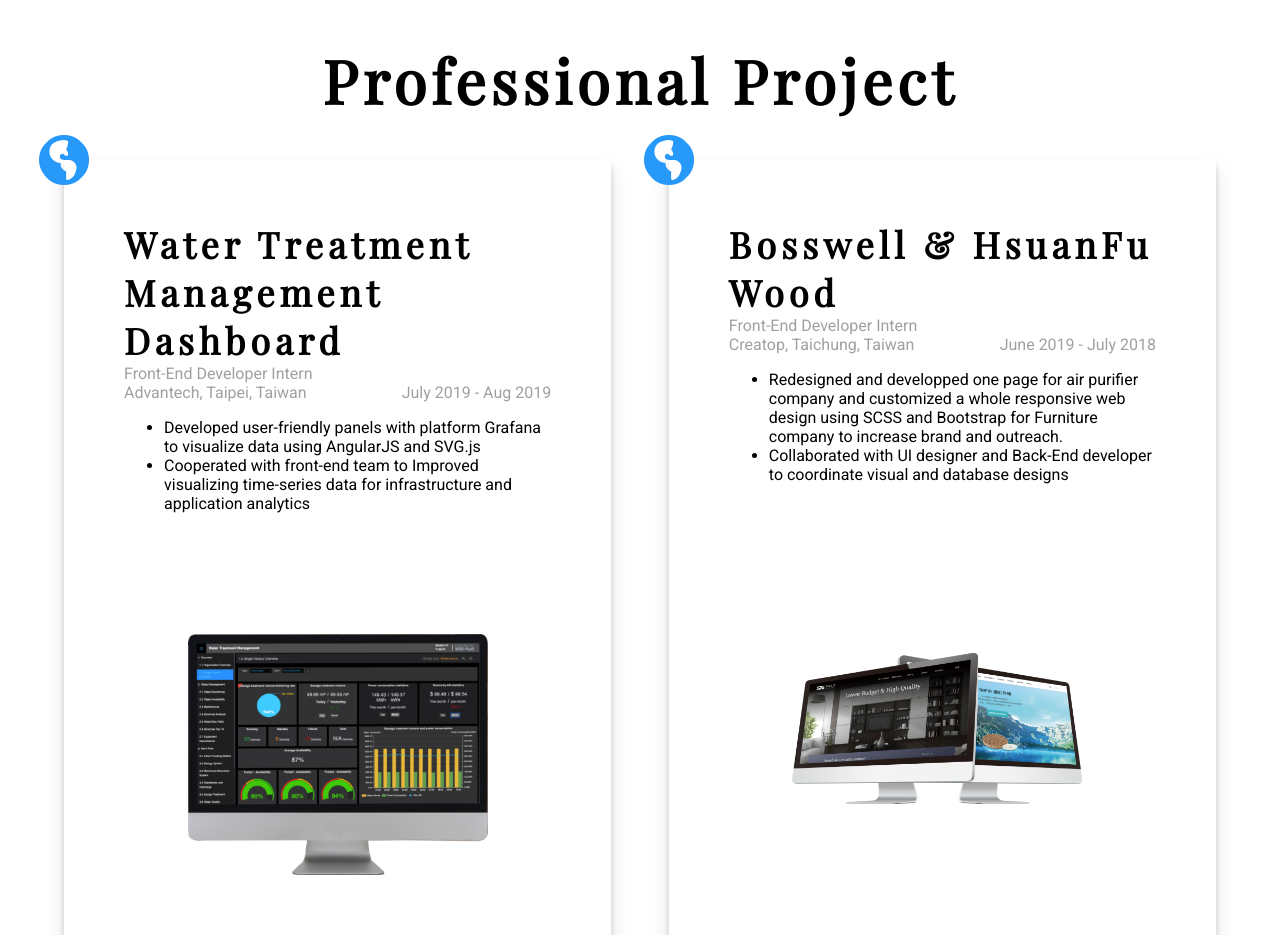
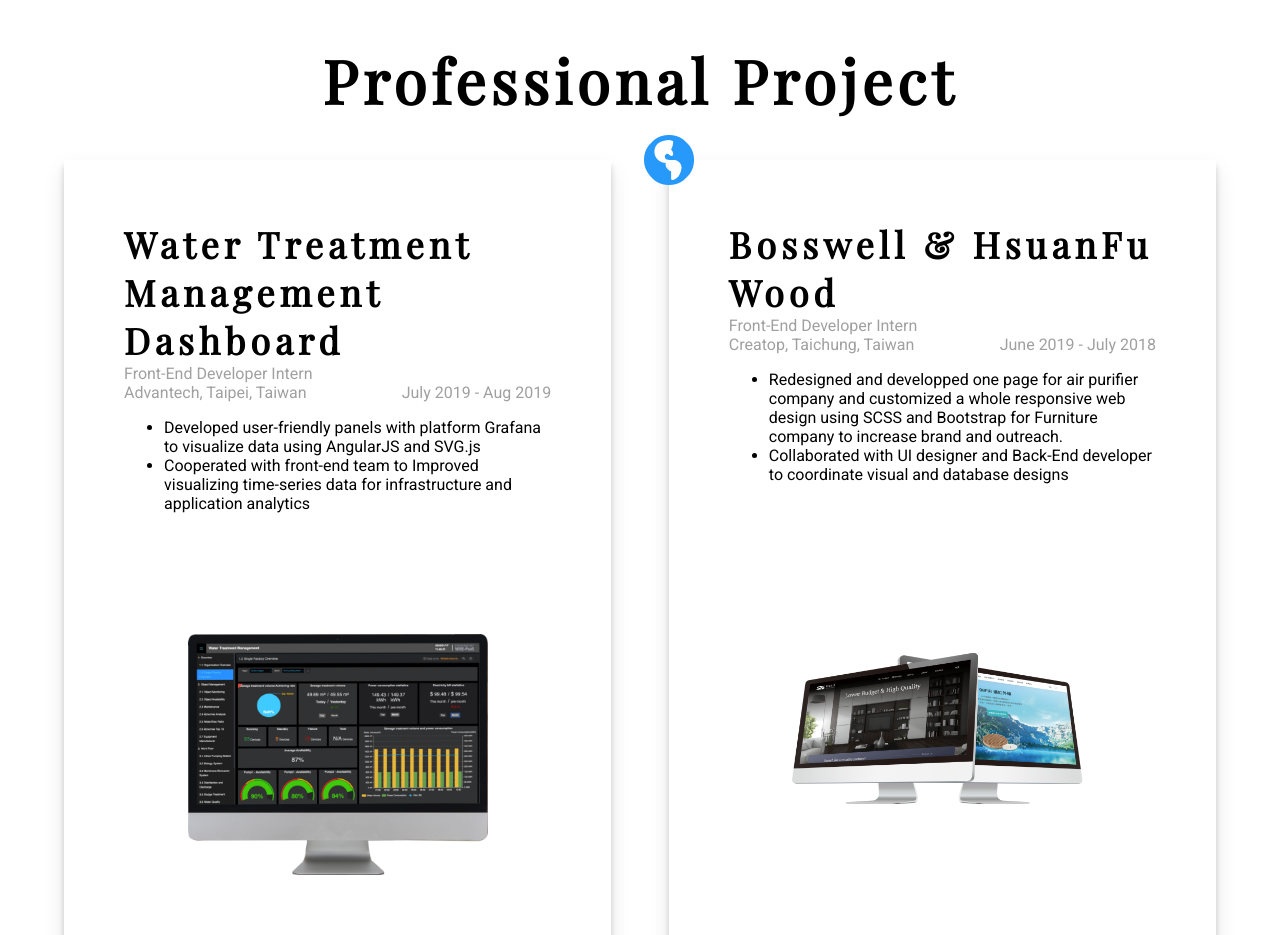
Before and after one commit to Wesley16838/amplifyapp, a React (Create React App) app: page / in a window 1280 px wide. Shown: the part 800-1735 px from the top of the page. Built offline with nearby package versions, Linux system fonts and the light colour scheme; a web font is replaced by a local one.

Commit message:
remove url

```diff
--- a/src/professional.js
+++ b/src/professional.js
@@ -21,7 +21,7 @@
           <h1 data-aos="fade-in">Professional Project</h1>
           <div className="professional-section">
             <ProfessionalPart title="Water Treatment
-  Management Dashboard" position="Front-End Developer Intern" company="Advantech" location="Taipei, Taiwan" date="July 2019 - Aug 2019" image={advantech} first="Developed user-friendly panels with platform Grafana to visualize data using
+  Management Dashboard" position="Front-End Developer Intern" company="Advantech" location="Taipei, Taiwan" date="July 2019 - Aug 2019" image={advantech} url="" first="Developed user-friendly panels with platform Grafana to visualize data using
   AngularJS and SVG.js" second="Cooperated with front-end team to Improved visualizing time-series data for
   infrastructure and application analytics"/>
             <ProfessionalPart title="Bosswell &amp; HsuanFu Wood" company="Creatop" position="Front-End Developer Intern" location="Taichung, Taiwan" date="June 2019 - July 2018" image={creatop} url="http://www.hsuanfu.com.tw/en/" first="Redesigned and developped one page for air purifier company and customized a whole responsive web design using SCSS and Bootstrap for Furniture
```
